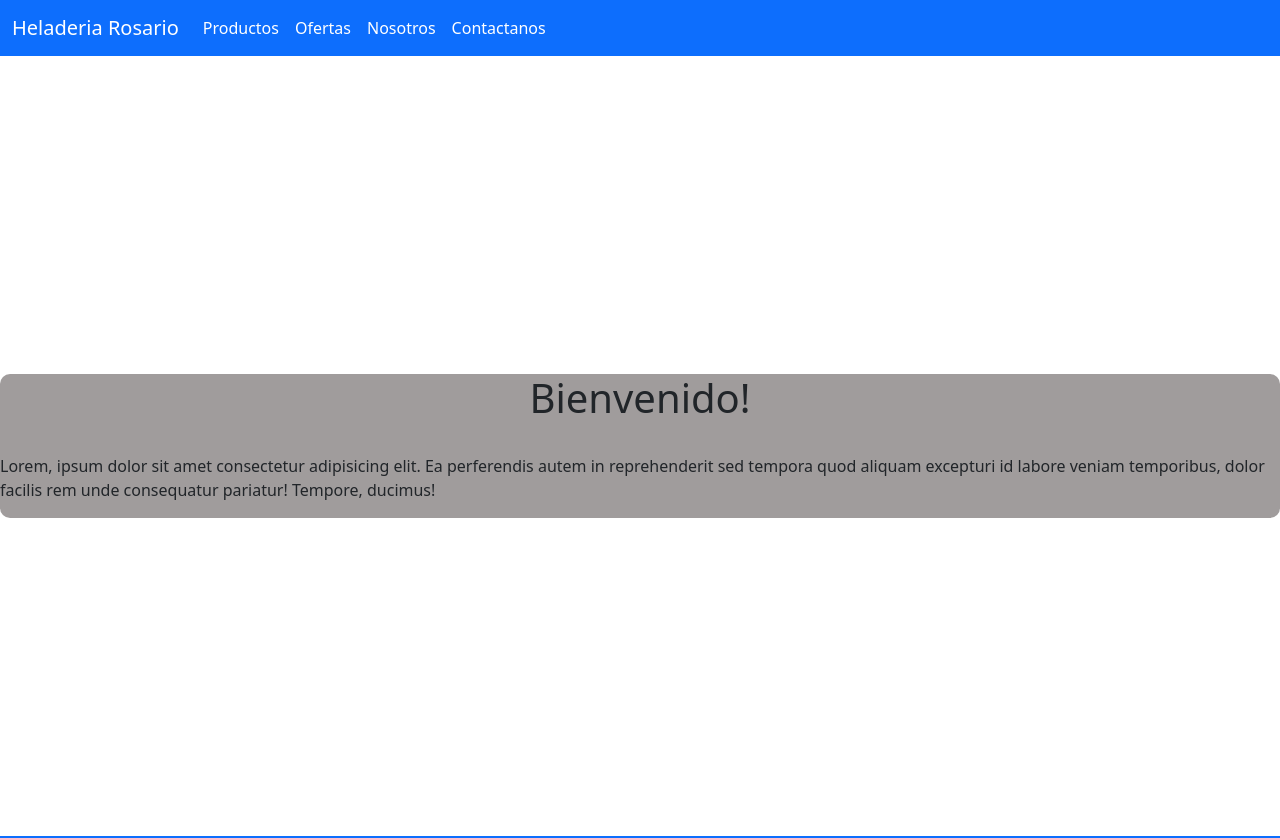
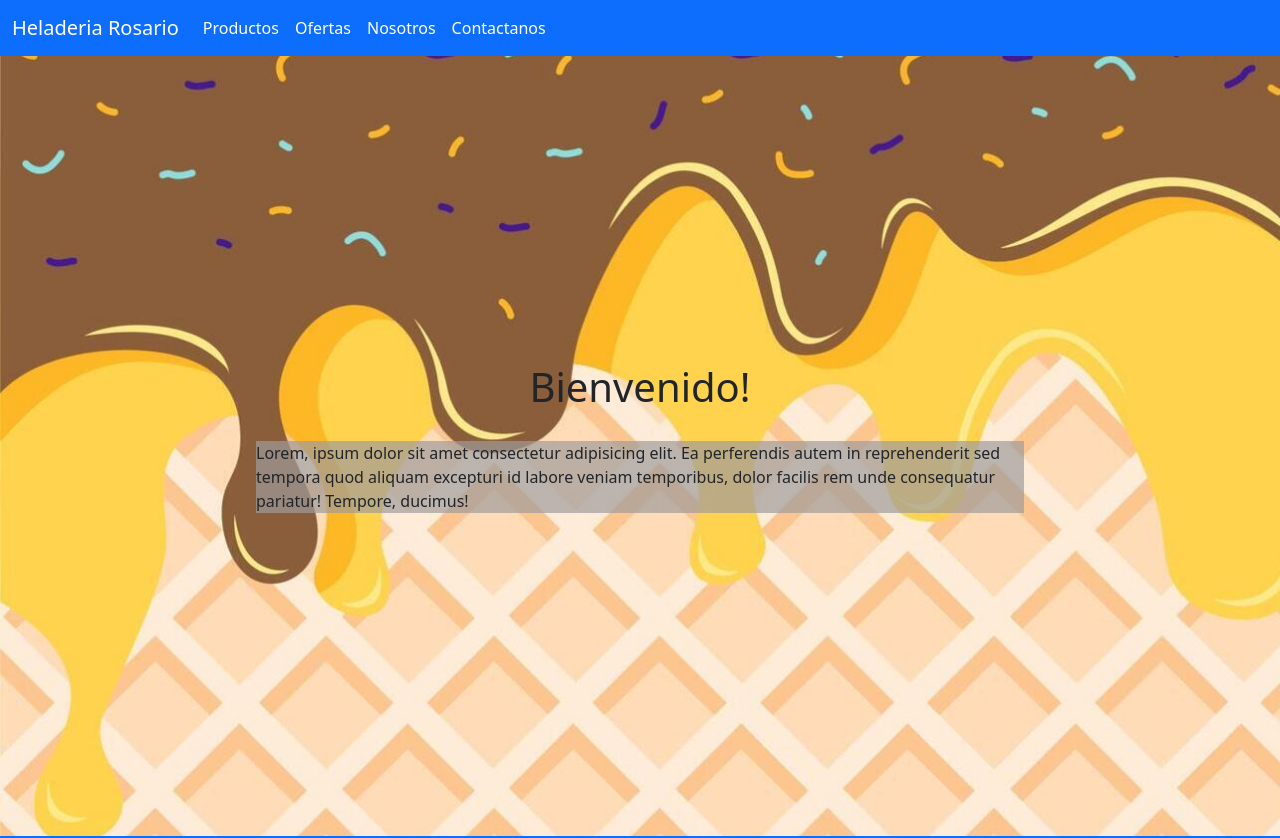
Before and after one commit to ezzequiel1889/EzequielMaidana-EntregaDW, a website: page index.html in a window 1280 px wide. Shown: the top 838 px of the page. Drawn offline with nearby package versions, Linux system fonts and the light colour scheme.

Commit message:
agregando img a body

```diff
--- a/scss/_body.scss
+++ b/scss/_body.scss
@@ -1,4 +1,8 @@
+@import "./utilities/colores";
 body{
+    background-image: url(../img/fondo-helados.png);
+    background-repeat: no-repeat;
+    background-size: cover;
     height: 122vh;
     display: flex;
     flex-direction: column;
@@ -6,8 +10,19 @@ body{
     justify-content: space-between;
 
     .main_class{
-        background-color: rgb(160, 156, 156);
-        border-radius: 10px;
-
+        section{
+            .caja1{
+                display: flex;
+                flex-direction: column;
+                align-items: center;
+                justify-content: center;
+                border-radius: 20px;
+                margin-top: 30px;
+                p{
+                    width: 60%;
+                    background-color: $fondo1;
+                }
+            }
+        }
     }
 }
--- a/scss/utilities/_colores.scss
+++ b/scss/utilities/_colores.scss
@@ -4,4 +4,4 @@ $color2: white;
 
 
 // background colores //
-$fondo1: background-color rgb(160, 156, 156);
+$fondo1: rgba(160, 156, 156, 0.692);
```
Also changed, not shown: css/styles.css, img/fondo-helados.png (added), 1 other file.
